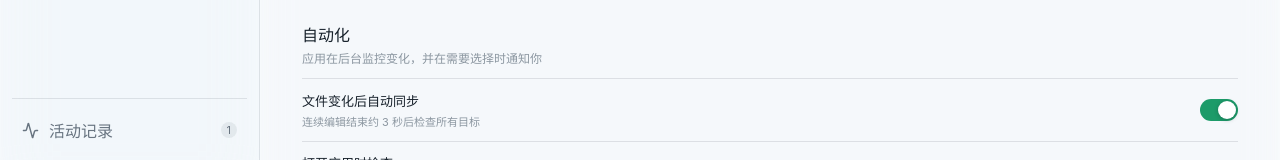
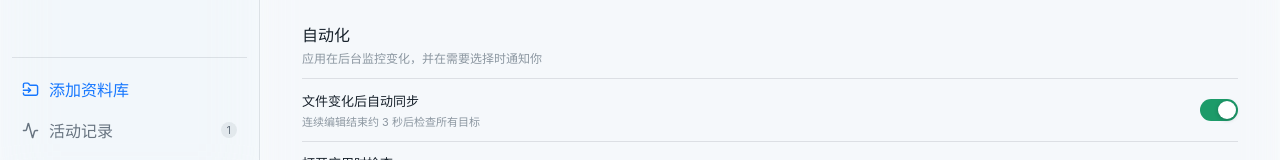
Before and after one commit to tianchuangya/tianchuang-cloud, a React (Vite) app: page / in a window 1280 px wide. Shown: the part 596-756 px from the top of the page. Built offline with nearby package versions, Linux system fonts and the light colour scheme.

Commit message:
fix: make adding multiple folders reliable

```diff
--- a/package.json
+++ b/package.json
@@ -1,7 +1,7 @@
 {
   "name": "tianchuang-cloud",
   "private": true,
-  "version": "0.8.0",
+  "version": "0.8.1",
   "author": "Tianchuang",
   "description": "Cross-platform multi-target file sync with conflict-aware Git, WebDAV and local backups.",
   "main": "dist-electron/main.js",
--- a/src/App.css
+++ b/src/App.css
@@ -49,6 +49,7 @@
 .sidebar-footer { margin-top: auto; display: flex; flex-direction: column; gap: 3px; padding-top: 12px; border-top: 1px solid var(--line); }
 .sidebar-action { min-height: 38px; border: 0; border-radius: 9px; display: flex; align-items: center; gap: 10px; padding: 0 10px; color: var(--muted); background: transparent; cursor: pointer; text-align: left; }
 .sidebar-action:hover { color: var(--ink); background: rgba(118, 130, 142, .09); }
+.sidebar-action.add-library-action { color: var(--blue); }
 .sidebar-action .count { margin-left: auto; font-size: 11px; padding: 1px 6px; border-radius: 8px; background: rgba(118, 130, 142, .12); }
 
 .content { min-width: 0; overflow-y: auto; padding: 34px 42px 58px; background: var(--surface); backdrop-filter: blur(18px) saturate(125%); -webkit-backdrop-filter: blur(18px) saturate(125%); }
@@ -206,6 +207,8 @@
 .progress-track i { display: block; height: 100%; border-radius: inherit; background: var(--blue); }
 .toast { position: fixed; z-index: 500; top: 62px; left: 50%; transform: translateX(-50%); min-height: 38px; display: flex; align-items: center; gap: 8px; padding: 0 13px; border: 1px solid rgba(255, 255, 255, .6); border-radius: 11px; box-shadow: 0 8px 26px rgba(37, 51, 64, .16); color: var(--ink); font-size: 12px; }
 .toast svg { color: var(--green); }
+.toast.error { color: var(--red); }
+.toast.error svg { color: var(--red); }
 .spin { animation: spin 1s linear infinite; }
 @keyframes spin { to { transform: rotate(360deg); } }
 
--- a/src/App.tsx
+++ b/src/App.tsx
@@ -45,6 +45,8 @@ function App() {
   const [reviewPlan, setReviewPlan] = useState<SyncPlan>()
   const [progress, setProgress] = useState<SyncProgress>()
   const [notice, setNotice] = useState<string>()
+  const [noticeError, setNoticeError] = useState(false)
+  const [selectingFolder, setSelectingFolder] = useState(false)
   const [menuTargetId, setMenuTargetId] = useState<string>()
 
   const refresh = async () => {
@@ -75,6 +77,10 @@ function App() {
   )
 
   const addFolder = async (folderPath?: string) => {
+    if (selectingFolder) return
+    setSelectingFolder(true)
+    setNoticeError(false)
+    try {
       const chosen = folderPath || await window.tianchuang.selectFolder()
       if (!chosen) return
       const workspace = await window.tianchuang.addWorkspace(chosen)
@@ -82,6 +88,13 @@ function App() {
       setSelectedId(workspace.id)
       setNotice('资料库已加入，正在监听文件变化')
       window.setTimeout(() => setNotice(undefined), 3200)
+    } catch (reason) {
+      setNoticeError(true)
+      setNotice(`添加失败：${reason instanceof Error ? reason.message : String(reason)}`)
+      window.setTimeout(() => setNotice(undefined), 5200)
+    } finally {
+      setSelectingFolder(false)
+    }
   }
 
   const dropFolder = async (event: React.DragEvent) => {
@@ -164,7 +177,7 @@ function App() {
       <aside className="sidebar glass-material">
         <div className="sidebar-heading">
           <span>资料库</span>
-          <button className="icon-button" title="添加资料库" onClick={() => void addFolder()}><Plus size={17} /></button>
+          <button className="icon-button" title="添加资料库" aria-label="添加资料库" disabled={selectingFolder} onClick={(event) => { event.stopPropagation(); void addFolder() }}>{selectingFolder ? <LoaderCircle className="spin" size={17} /> : <Plus size={17} />}</button>
         </div>
         <nav className="workspace-list" aria-label="资料库列表">
           {snapshot.workspaces.map((workspace) => (
@@ -176,6 +189,7 @@ function App() {
           ))}
         </nav>
         <div className="sidebar-footer">
+          <button className="sidebar-action add-library-action" disabled={selectingFolder} onClick={() => void addFolder()}><FolderInput size={17} /><span>添加资料库</span></button>
           <button className="sidebar-action"><Activity size={17} /><span>活动记录</span><span className="count">{snapshot.activity.length}</span></button>
           <button className="sidebar-action"><Settings size={17} /><span>设置</span></button>
         </div>
@@ -253,7 +267,7 @@ function App() {
             <div className="empty-cloud"><Cloud size={42} /></div>
             <h1>把资料放进天创云端</h1>
             <p>选择一个文件夹，或直接拖到窗口中。添加后可以同时同步到 GitHub、Gitee、WebDAV 和磁盘。</p>
-            <button className="primary-button large" onClick={() => void addFolder()}><FolderInput size={19} />选择文件夹</button>
+            <button className="primary-button large" disabled={selectingFolder} onClick={() => void addFolder()}>{selectingFolder ? <LoaderCircle className="spin" size={19} /> : <FolderInput size={19} />}选择文件夹</button>
           </section>
         )}
       </main>
@@ -263,7 +277,7 @@ function App() {
         {targetDialog && selected && <TargetDialog workspace={selected} onClose={() => setTargetDialog(false)} onSaved={async () => { setTargetDialog(false); await refresh() }} />}
         {reviewPlan && <ReviewDialog plan={reviewPlan} onClose={() => setReviewPlan(undefined)} onRun={(preserve) => void runReviewedPlan(preserve)} />}
         {progress && <ProgressOverlay progress={progress} onClose={() => setProgress(undefined)} />}
-        {notice && <motion.div className="toast glass-material" initial={{ opacity: 0, y: 12 }} animate={{ opacity: 1, y: 0 }} exit={{ opacity: 0, y: 8 }}><Check size={16} />{notice}</motion.div>}
+        {notice && <motion.div className={`toast glass-material ${noticeError ? 'error' : ''}`} initial={{ opacity: 0, y: 12 }} animate={{ opacity: 1, y: 0 }} exit={{ opacity: 0, y: 8 }}>{noticeError ? <AlertTriangle size={16} /> : <Check size={16} />}{notice}</motion.div>}
       </AnimatePresence>
     </div>
   )
--- a/src/index.css
+++ b/src/index.css
@@ -23,7 +23,7 @@
 * { box-sizing: border-box; }
 html, body, #root { width: 100%; min-width: 0; height: 100%; margin: 0; overflow: hidden; }
 body { background: transparent; }
-button, input, select { font: inherit; letter-spacing: 0; }
+button, input, select { font: inherit; letter-spacing: 0; -webkit-app-region: no-drag; }
 button { color: inherit; }
 button:focus-visible, input:focus-visible, select:focus-visible { outline: 3px solid rgba(22, 119, 255, .22); outline-offset: 2px; }
 button:disabled { opacity: .5; cursor: not-allowed; }
```
Also changed, not shown: electron/main.ts (+8 -1 lines), 2 other files (tests, documents, lock files or other folders). Lines whose indentation alone changed are shown as unchanged.
